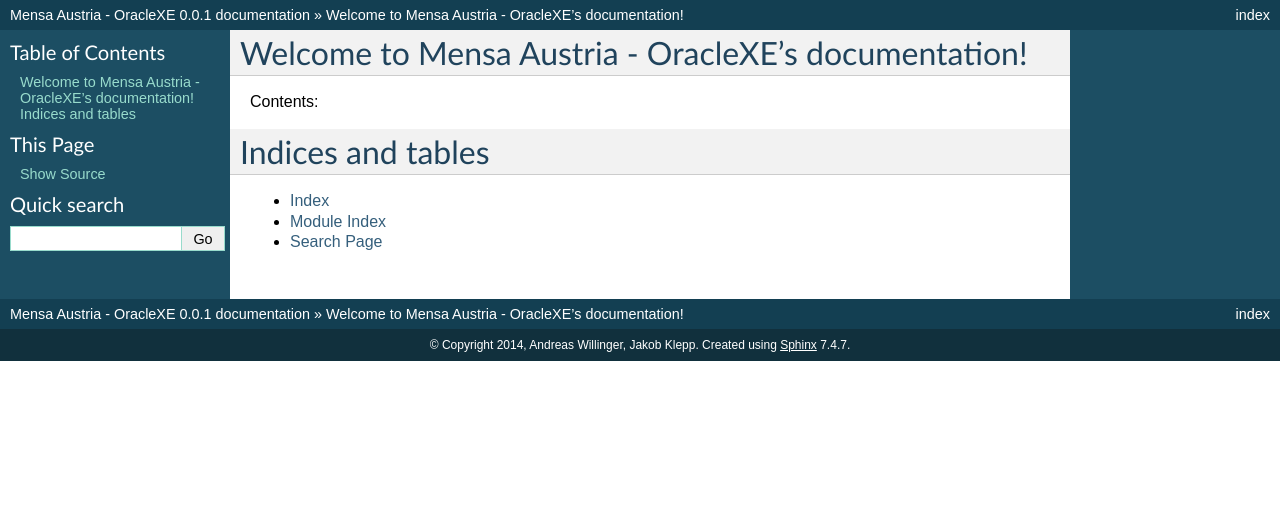
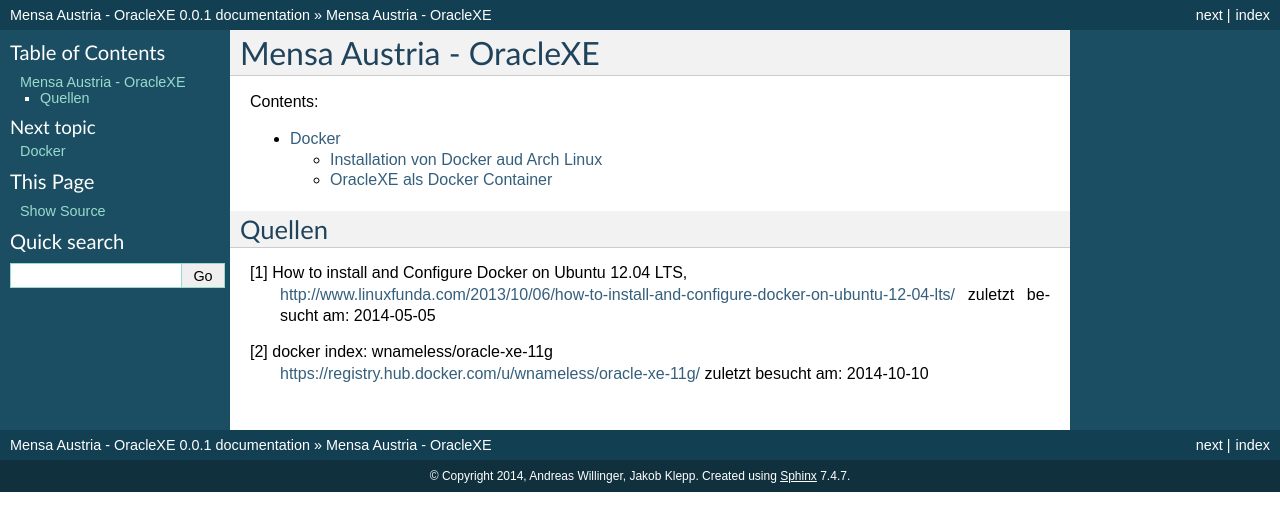
Before and after one commit to truh/MensaAustria_OracleXE, a Sphinx documentation site: the page built from docs/index.rst, in a window 1280 px wide. Shown: the top 531 px of the page. Built offline with Sphinx 7.4.7, drawn with Linux system fonts in a browser that asks for light colours.

Commit message:
added docker doc

```diff
--- /dev/null
+++ b/docs/docker.rst
@@ -0,0 +1,72 @@
+Docker
+======
+
+.. image:: _static/homepage-docker-logo.png
+    :width: 40%
+
+Installation von Docker aud Arch Linux
+~~~~~~~~~~~~~~~~~~~~~~~~~~~~~~~~~~~~~~
+
+.. code:: bash
+
+    # Paketquellen updaten
+    yaourt -Syy
+
+    # Installieren
+    yaourt -S docker
+
+    # Überprüfen ob installation funktionier hat
+    docker version
+
+OracleXE als Docker Container
+~~~~~~~~~~~~~~~~~~~~~~~~~~~~~
+
+Installation
+------------
+
+.. code:: bash
+
+    docker pull wnameless/oracle-xe-11g
+
+Docker Container mit Port-Weiterleitung starten:
+
+.. code:: bash
+
+    docker pull wnameless/oracle-xe-11gdocker run -d -p 49160:22 -p 49161:1521 wnameless/oracle-xe-11g
+
+Datenbankverbindung mit folgenden Einstellungen:
+
+* hostname: localhost
+* port: 49161
+* sid: xe
+* username: system
+* password: oracle
+
+Password for SYS oracle
+
+Login mit SSH
+
+.. code:: bash
+
+    ssh root@localhost -p 49160
+
+password: admin
+
+[2]
+
+=======
+Quellen
+=======
+
+.. _1:
+
+[1]  How to install and Configure Docker on Ubuntu 12.04 LTS,
+     http://www.linuxfunda.com/2013/10/06/how-to-install-and-configure-docker-on-ubuntu-12-04-lts/
+     zuletzt besucht am: 2014-05-05
+
+
+.. _2:
+
+[2]  docker index: wnameless/oracle-xe-11g
+     https://registry.hub.docker.com/u/wnameless/oracle-xe-11g/
+     zuletzt besucht am: 2014-10-10
--- a/docs/index.rst
+++ b/docs/index.rst
@@ -3,19 +3,14 @@
    You can adapt this file completely to your liking, but it should at least
    contain the root `toctree` directive.
 
-Welcome to Mensa Austria - OracleXE's documentation!
-====================================================
+Mensa Austria - OracleXE
+========================
 
 Contents:
 
 .. toctree::
    :maxdepth: 2
 
+   docker
 
-
-Indices and tables
-==================
-
-* :ref:`genindex`
-* :ref:`modindex`
-* :ref:`search`
+.. include:: quellen.rst
--- /dev/null
+++ b/docs/quellen.rst
@@ -0,0 +1,16 @@
+=======
+Quellen
+=======
+
+.. _1:
+
+[1]  How to install and Configure Docker on Ubuntu 12.04 LTS,
+     http://www.linuxfunda.com/2013/10/06/how-to-install-and-configure-docker-on-ubuntu-12-04-lts/
+     zuletzt besucht am: 2014-05-05
+
+
+.. _2:
+
+[2]  docker index: wnameless/oracle-xe-11g
+     https://registry.hub.docker.com/u/wnameless/oracle-xe-11g/
+     zuletzt besucht am: 2014-10-10
```
Also changed, not shown: docs/_static/homepage-docker-logo.png (added).
